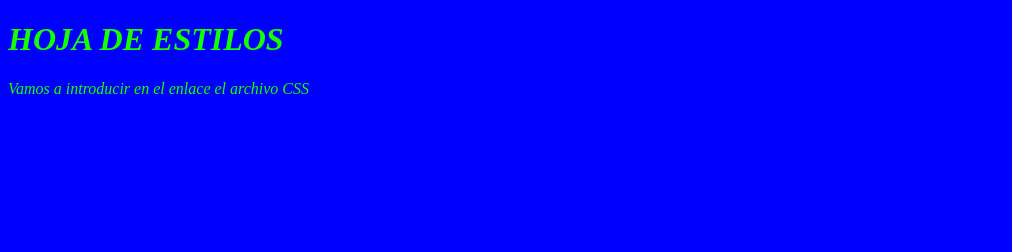
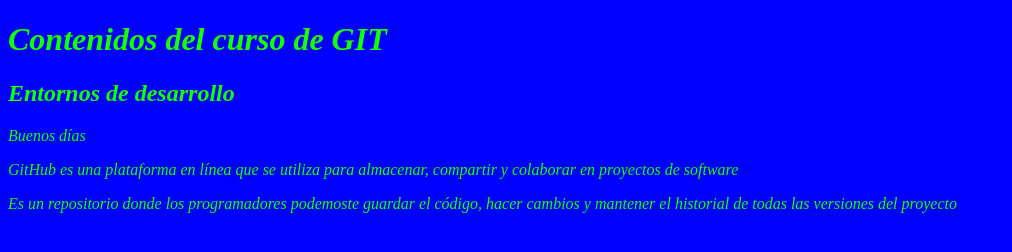
Before and after one commit to RodrigoHerrero04/edifp, a plain HTML site: page index.html in a window 1280 px wide. Shown: the whole page, without its empty margins (0-1012 px from the left). Drawn offline with Linux system fonts and the light colour scheme.

Commit message:
Nueva actualización de index 15-11-24

```diff
--- a/index.html
+++ b/index.html
@@ -6,7 +6,10 @@
             <link href="css/estilos.css" rel="stylesheet" type="text/css">
     </head>
         <body>
-            <h1>HOJA DE ESTILOS</h1>
-            <p>Vamos a introducir en el enlace el archivo CSS</p>
+            <h1>Contenidos del curso de GIT</h1>
+            <H2>Entornos de desarrollo</H2>
+            <P>Buenos días</P>
+            <p>GitHub es una plataforma en línea que se utiliza para almacenar, compartir y colaborar en proyectos de software</p>
+            <p>Es un repositorio donde los programadores podemoste guardar el código, hacer cambios y mantener el historial de todas las versiones del proyecto</p>
         </body>
 </html>
```
